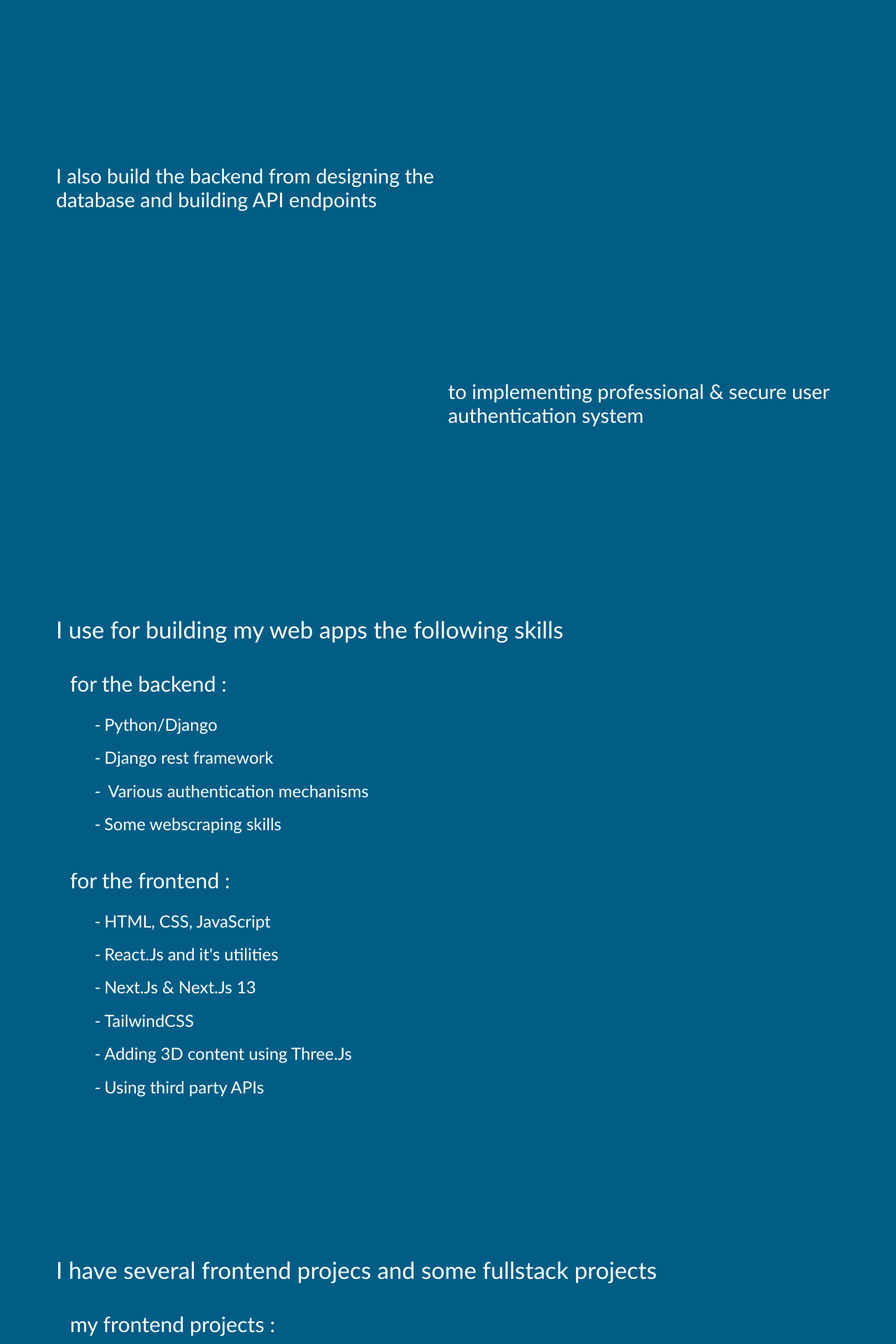
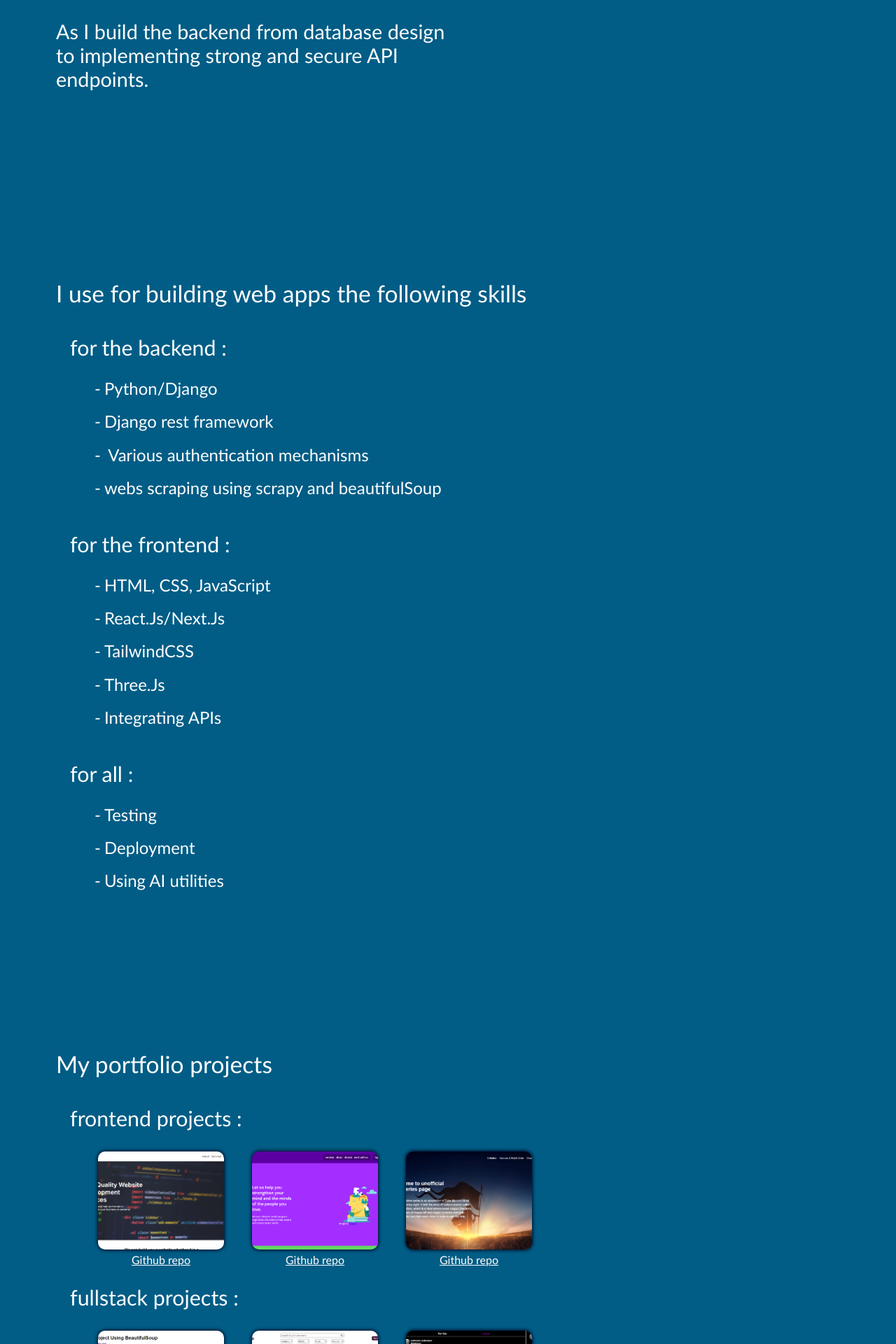
Before and after one commit to SA12IF34/FullStack-Portfolio, a Django app: page / in a window 1280 px wide. Shown: the part 1280-3200 px from the top of the page at 70% size. Run offline with Django 4.2, Linux system fonts and the light colour scheme.

Commit message:
modifications on home page

```diff
--- a/assets/home/style.css
+++ b/assets/home/style.css
@@ -134,25 +134,38 @@
 .projects ul li {
     width: 180px;
     height: 140px;
-    border-radius: 10px;
-    background-color: white;
     margin: 20px;
     position: relative;
+}
+.projects ul li a {
+    display: block;
+    width: 100%;
+    position: relative;
     overflow: hidden;
+    border-radius: 10px;
+}
+.projects ul li a:nth-child(1) {
+    height: 100%;
     box-shadow: 0px 1px 5px 0px #001531,
     0px -1px 5px 0px #001531;
 }
+.projects ul li a:nth-child(2),
+.projects ul li a:nth-child(3) {
+    text-align: center;
+    color: white;
+    margin-top: 5px;
+}
 
 
-#frontend-portfolio a::after {content: 'frontend portfolio';}
-#steelmind a::after {content: 'mental health organization';}
-#chat a::after {content: 'chat app using ChatGPT API';}
-#translate a::after {content: 'AI powered translator';}
-#fate a::after {content: 'fate series page using TailwindCSS';}
-#landing-page a::after {content: 'landing page portfolio';}
-#web-scraping a::after {content: 'web scraping project with django';}
-#scentchan a::after {content: 'perfumes ecommerce project';}
-#name a::after {content: 'simple social media app'};
+#agency a:nth-child(1):after {content: 'web development services agency';}
+#steelmind a:nth-child(1)::after {content: 'mental health organization';}
+#chat a:nth-child(1)::after {content: 'chat app using ChatGPT API';}
+#translate a:nth-child(1)::after {content: 'AI powered translator';}
+#fate a:nth-child(1)::after {content: 'fate series page using TailwindCSS';}
+#landing-page a:nth-child(1)::after {content: 'landing page portfolio';}
+#web-scraping a:nth-child(1)::after {content: 'web scraping project with django';}
+#scentchan a:nth-child(1)::after {content: 'perfumes ecommerce project';}
+#name a:nth-child(1)::after {content: 'simple social media app'};
 
 
 .projects li a {
@@ -170,7 +183,7 @@
     transform: translate(-50%, -50%);
 }
 
-.projects ul a::after {
+.projects ul a:nth-child(1)::after {
     position: absolute;
     width: 100%;
     height: 100%;
@@ -184,7 +197,7 @@
     transition: 0.3s ease-out;
     opacity: 0;
 }
-.projects ul li:hover a::after {
+.projects ul li a:nth-child(1):hover::after {
     opacity: 1 !important;
 }
 
@@ -211,9 +224,7 @@
     .projects ul {
         justify-content: space-evenly;
     }
-    /* .projects ul li {
-        margin: 10px;
-    } */
+
 }
 
 @media screen and (max-width: 600px) {
@@ -241,6 +252,8 @@
     .projects ul li {
         width: 100%;
         height: 200px;
+        margin-top: 50px;
+        margin-bottom: 50px;
     }
 
     ul li {
@@ -249,8 +262,26 @@
 }
 
 
-@media screen and (max-width: 401px) {
+@media screen and (max-width: 412px) {
 
+
+    h2 {
+        font-size: 1.8em;
+    }
+
+    h3 {
+        font-size: 1.7em;
+    }
+
+    .projects ul li a:nth-child(2),
+    .projects ul li a:nth-child(3) {
+        font-size: 0.9em;
+    }
+
+    .contact ul li,
+    .skills ul li {
+        font-size: 1.3em;
+    }
 
 
 }
--- a/frontend/templates/home/index.html
+++ b/frontend/templates/home/index.html
@@ -13,26 +13,21 @@
     </div>
     <div class="main">
         <p id="left" class="left-hide">
-            My name is Saif, I'm a fullstack developer
-        </p>
-        <p id="left" class="left-hide">
+            My name is Saif, I'm a fullstack developer.
             I can build complete web applicaions
         </p>
         <p id="right" class="right-hide">
-            I design the frontend & user interface as well as making a good user experience
+            I'm proficient in buildig frontend with conveying the UX, and making sure
+            the UI meets the design.
         </p>
         <p id="left" class="left-hide">
-            I also build the backend from designing the database
-            and building API endpoints
-        </p>
-        <p id="right" class="right-hide">
-            to implementing professional & secure
-            user authentication system
+            As I build the backend from database design to implementing strong
+            and secure API endpoints.
         </p>
     </div>
     <br>
     <div class="skills">
-        <h2>I use for building my web apps the following skills</h2>
+        <h2>I use for building web apps the following skills</h2>
         <br>
         <div class="backend">
             <h3>for the backend :</h3>
@@ -42,76 +37,78 @@
                 <li>
                     Various authentication mechanisms
                 </li>
-                <li>Some webscraping skills</li>
+                <li>webs scraping using scrapy and beautifulSoup</li>
             </ul>
         </div>
         <div class="frontend">
             <h3>for the frontend :</h3>
             <ul>
                 <li>HTML, CSS, JavaScript</li>
-                <li>React.Js and it's utilities</li>
-                <li>Next.Js & Next.Js 13</li>
+                <li>React.Js/Next.Js</li>
                 <li>TailwindCSS</li>
-                <li>Adding 3D content using Three.Js</li>
-                <li>Using third party APIs</li>
+                <li>Three.Js</li>
+                <li>Integrating APIs</li>
+            </ul>
+        </div>
+        <div class="all">
+            <h3>for all :</h3>
+            <ul>
+                <li>Testing</li>
+                <li>Deployment</li>
+                <li>Using AI utilities</li>
             </ul>
         </div>
     </div>
     <div class="projects">
-        <h2>I have several frontend projecs and some fullstack projects</h2>
+        <h2>My portfolio projects</h2>
         <br>
         <div class="frontend">
-            <h3>my frontend projects :</h3>
+            <h3>frontend projects :</h3>
             <ul>
-                <li id="frontend-portfolio">
-                    <a target="_blank" href="https://frontend.saifchan.online/">
-                        <img src="{% static 'home/imgs/Hello.png' %}" alt="">
+                <li id="agency">
+                    <a target="_blank" href="https://agencysaif.vercel.app/">
+                        <img src="{% static 'home/imgs/agency.png' %}" alt="">
                     </a>
+                    <a target="_blank" href="https://github.com/SA12IF34/agency/">Github repo</a>
                 </li>
                 <li id="steelmind">
                     <a target="_blank" href="https://steelmind.saifchan.online/">
                         <img src="{% static 'home/imgs/steelMind.png' %}" alt="frontend portfolio project">
                     </a>
-                </li>
-                <li id="chat">
-                    <a target="_blank" href="https://chat.saifchan.online/">
-                        <img src="{% static 'home/imgs/chat.png' %}" alt="frontend portfolio project">
-                    </a>
-                </li>
-                <li id="translate">
-                    <a target="_blank" href="https://translate.saifchan.online/">
-                        <img src="{% static 'home/imgs/translator.png' %}" alt="frontend portfolio project">
-                    </a>
+                    <a target="_blank" href="https://github.com/SA12IF34/SteelMind">Github repo</a>
                 </li>
                 <li id="fate">
                     <a target="_blank" href="https://fate-series.saifchan.online/">
                         <img src="{% static 'home/imgs/fate.png' %}" alt="frontend portfolio project">
                     </a>
+                    <a target="_blank" href="https://github.com/SA12IF34/Fate-Page">Github repo</a>
                 </li>
-                <li id="landing-page">
-                    <a target="_blank" href="https://portfolio.landing-page.saifchan.online/">
-                        <img src="{% static 'home/imgs/landingPage.png' %}" alt="frontend portfolio project">
-                    </a>
-                </li>
+
             </ul>
         </div>
         <div class="fullstack">
-            <h3>my fullstack projects :</h3>
+            <h3>fullstack projects :</h3>
             <ul>
                 <li id="web-scraping">
                     <a target="_blank" href="/projects/web-scraping/">
                         <img src="{% static 'home/imgs/Books.png' %}" alt="fullstack portfolio project">
                     </a>
+                    <a target="_blank" href="https://github.com/SA12IF34/FullStack-Portfolio/tree/main/frontend/templates/webscraping">frontend repo</a>
+                    <a target="_blank" href="https://github.com/SA12IF34/FullStack-Portfolio/tree/main/webscraping">backend repo</a>
                 </li>
                 <li id="scentchan">
                     <a target="_blank" href="https://scentchan.saifchan.online/">
                         <img src="{% static 'home/imgs/ScentChan.png' %}" alt="fullstack portfolio project">
                     </a>
+                    <a target="_blank" href="https://github.com/SA12IF34/ecommerce-frontend">frontend repo</a>
+                    <a target="_blank" href="https://github.com/SA12IF34/FullStack-Portfolio/tree/main/ecommerce">backend repo</a>
                 </li>
                 <li id="name">
                     <a target="_blank" href="https://name.saifchan.online/">
                         <img src="{% static 'home/imgs/home.png' %}" alt="fullstack portfolio project">
                     </a>
+                    <a target="_blank" href="https://github.com/SA12IF34/social-media-frontend">frontend repo</a>
+                    <a target="_blank" href="https://github.com/SA12IF34/FullStack-Portfolio/tree/main/social_media">backend repo</a>
                 </li>
             </ul>
         </div>
```
Also changed, not shown: assets/home/imgs/Hello.png (deleted), assets/home/imgs/ScentChan.png, assets/home/imgs/agency.png (added), assets/home/imgs/landingPage.png (deleted).
